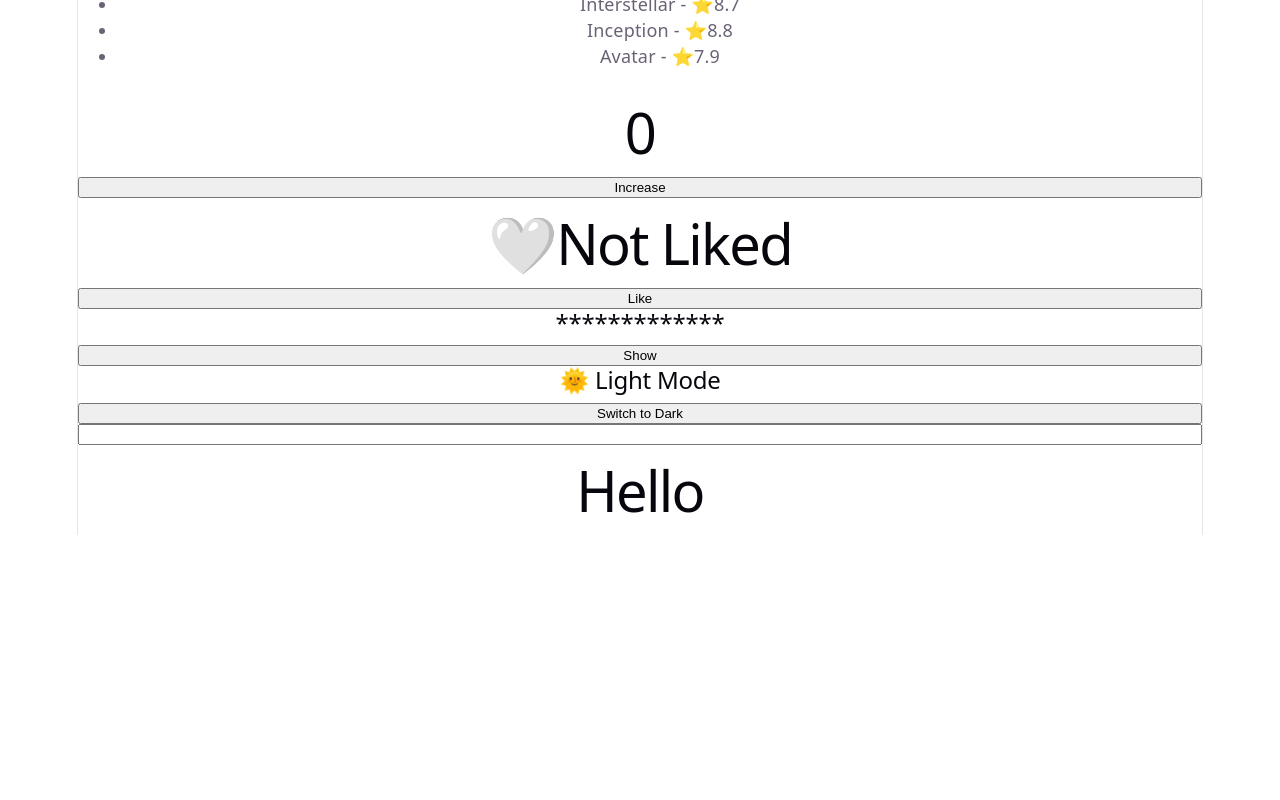
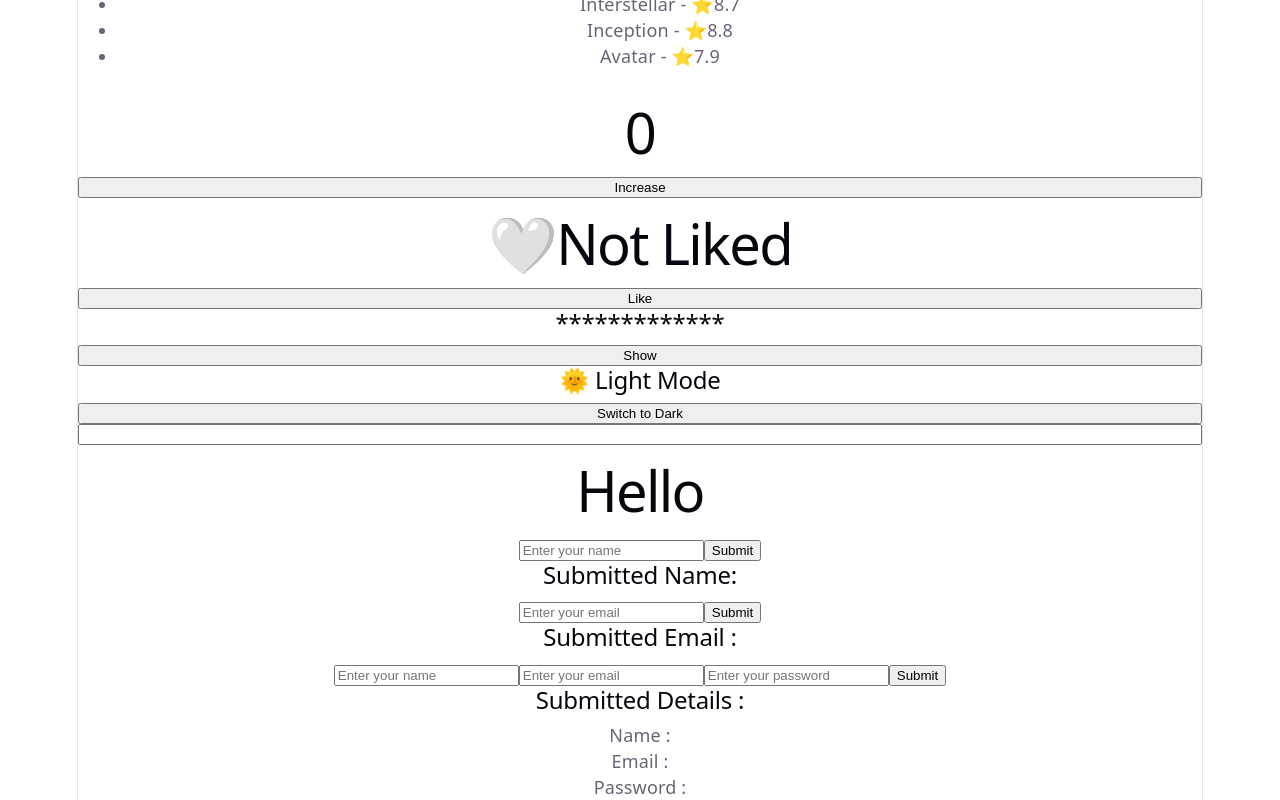
Before and after one commit to SurajKumarDalai/react-learning, a React (Vite) app: page / in a window 1280 px wide. Shown: the part 779-1579 px from the top of the page. Before the commit the page ends 1314 px from the top, so only its background shows below. Built offline with nearby package versions, Linux system fonts and the light colour scheme.

Commit message:
Build React signup form with multiple inputs

```diff
--- a/src/App.jsx
+++ b/src/App.jsx
@@ -12,6 +12,9 @@ import LikeButton from "./components/LikeButton";
 import Password from "./components/Password";
 import ThemeToggle from "./components/ThemeToggle";
 import NameInput from "./components/NameInput";
+import NameForm from "./components/NameForm";
+import EmailForm from "./components/EmailForm";
+import SignupForm from "./components/SignupForm";
 
 function App(){
 
@@ -94,6 +97,9 @@ function App(){
     <Password/>
     <ThemeToggle/>
     <NameInput/>
+    <NameForm/>
+    <EmailForm/>
+    <SignupForm/>
     </>
     );
 
--- /dev/null
+++ b/src/components/EmailForm.jsx
@@ -0,0 +1,37 @@
+import {useState} from "react";
+
+function EmailForm(){
+
+    const[email, setEmail] = useState("");
+    const[submittedEmail, setSubmittedEmail] = useState("");
+
+    function handleSubmit(event){
+        event.preventDefault();
+        setSubmittedEmail(email);
+    }
+
+    return(
+
+        <>
+        <form onSubmit={handleSubmit}>
+
+
+            <input
+            type="text"
+            value={email}
+            onChange={(event)=> setEmail(event.target.value)}
+            placeholder="Enter your email"
+            />
+
+            <button type="submit">
+                Submit
+            </button>
+
+
+        </form>
+
+        <h2>Submitted Email :{submittedEmail}</h2>
+        </>
+    );
+}
+export default EmailForm;
--- /dev/null
+++ b/src/components/NameForm.jsx
@@ -0,0 +1,37 @@
+import {useState} from "react";
+
+function NameForm(){
+
+    const[name, setName] = useState("");
+    const[submittedName,setSubmittedName] = useState("");
+
+    function handleSubmit(event){
+        event.preventDefault();
+        setSubmittedName(name);
+    }
+
+    return(
+
+        <>
+        <form onSubmit={handleSubmit}>
+
+        <input
+        type="text"
+        value={name}
+        onChange={(event)=>setName(event.target.value)}
+        placeholder="Enter your name"
+        />
+
+        <button type="submit">
+            Submit
+        </button>
+
+        </form>
+
+        <h2>Submitted Name: {submittedName}</h2>
+        </>
+
+    );
+
+}
+export default NameForm;
--- /dev/null
+++ b/src/components/SignupForm.jsx
@@ -0,0 +1,63 @@
+import {useState} from "react";
+
+function SignupForm(){
+
+    const[name, setName] = useState("");
+    const[email, setEmail]= useState("");
+    const[password, setPassword] = useState("")
+
+    const[submittedName, setSubmittedName] = useState("");
+    const[submittedEmail, setSubmittedEmail] = useState("");
+    const[submittedPassword, setSubmittedPassword] = useState("");
+
+
+    function handleSubmit(event){
+        event.preventDefault();
+
+        setSubmittedName(name);
+        setSubmittedEmail(email);
+        setSubmittedPassword(password);
+    }
+
+
+    return(
+
+        <>
+        <form onSubmit={handleSubmit}>
+
+            <input
+            type="text"
+            value={name}
+            onChange={(event)=>setName(event.target.value)}
+            placeholder= "Enter your name"
+            />
+
+            <input
+            type="email"
+            value={email}
+            onChange ={(event)=> setEmail(event.target.value)}
+            placeholder="Enter your email"
+            />
+
+            <input
+            type="password"
+            value={password}
+            onChange ={(event)=> setPassword(event.target.value)}
+            placeholder="Enter your password"
+            />
+
+            <button type="submit">
+                Submit
+            </button>
+        </form>
+
+        <>
+        <h2>Submitted Details :</h2>
+        <p>Name : {submittedName}</p>
+        <p>Email : {submittedEmail}</p>
+        <p>Password : {submittedPassword}</p>
+        </>
+        </>
+    );
+}
+export default SignupForm;
```
